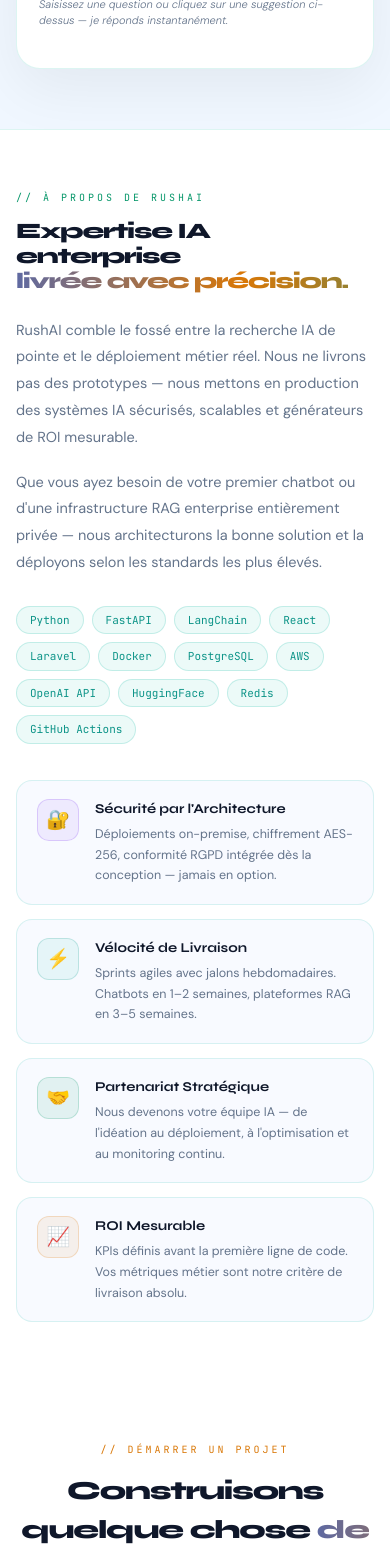
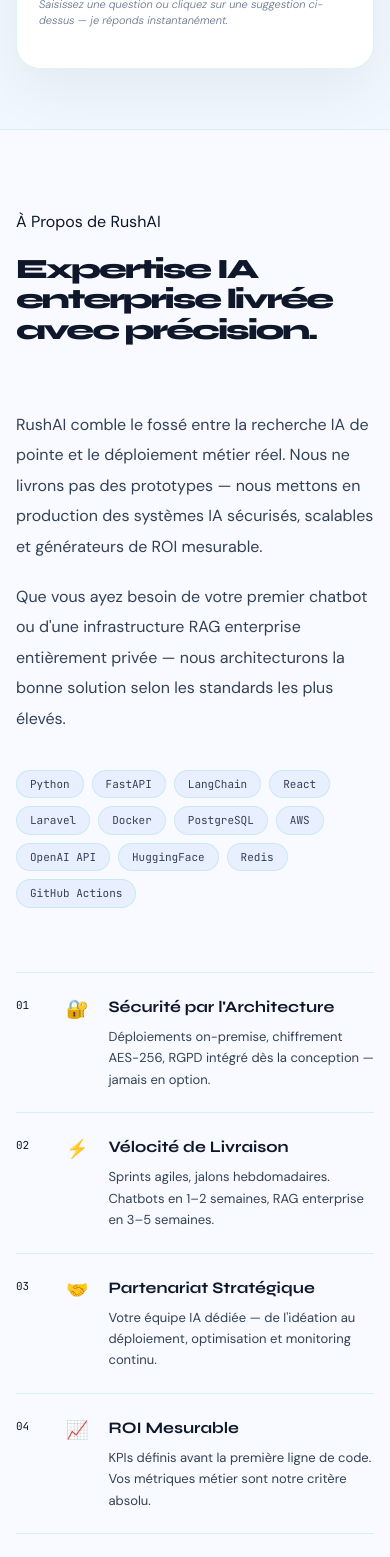
Before and after one commit to Masihullah37/rushai, a React (Vite) app in the folder frontend/: page / in a window 390 px wide. Shown: the part 3480-5037 px from the top of the page. Built offline with nearby package versions, Linux system fonts and the light colour scheme.

Commit message:
Mise à jour du composant About

```diff
--- a/frontend/src/components/About.tsx
+++ b/frontend/src/components/About.tsx
@@ -1,42 +1,89 @@
-// src/components/About.tsx
+
+// ════════════════════════════════════════════════════════════════
+// FILE: src/components/About.tsx — COMPLETE
+// Dark navy blue, word-by-word scroll reveal text
+// ════════════════════════════════════════════════════════════════
+import { useEffect, useRef, useState } from "react";
 import { C } from "../constants/colors";
 
+function WordReveal({ text, style = {} }: { text: string; style?: React.CSSProperties }) {
+  const ref = useRef<HTMLDivElement>(null);
+  const [litCount, setLitCount] = useState(0);
+  const words = text.split(" ");
+  useEffect(() => {
+    const onScroll = () => {
+      if (!ref.current) return;
+      const rect = ref.current.getBoundingClientRect();
+      const progress = Math.max(0, Math.min(1, (window.innerHeight - rect.top) / (window.innerHeight * 0.55)));
+      setLitCount(Math.floor(progress * words.length));
+    };
+    window.addEventListener("scroll", onScroll, { passive: true });
+    onScroll();
+    return () => window.removeEventListener("scroll", onScroll);
+  }, [words.length]);
+  return (
+    <div ref={ref} style={style}>
+      {words.map((word, i) => (
+        <span key={i} style={{ display: "inline", color: i < litCount ? C.textPrim : C.textDim, transition: "color .4s ease" }}>
+          {word}{i < words.length - 1 ? " " : ""}
+        </span>
+      ))}
+    </div>
+  );
+}
+
 export default function About() {
+  const stack = ["Python","FastAPI","LangChain","React","Laravel","Docker","PostgreSQL","AWS","OpenAI API","HuggingFace","Redis","GitHub Actions"];
+  const values = [
+    { n:"01", icon:"🔐", title:"Sécurité par l'Architecture",   desc:"Déploiements on-premise, chiffrement AES-256, RGPD intégré dès la conception — jamais en option." },
+    { n:"02", icon:"⚡", title:"Vélocité de Livraison",          desc:"Sprints agiles, jalons hebdomadaires. Chatbots en 1–2 semaines, RAG enterprise en 3–5 semaines." },
+    { n:"03", icon:"🤝", title:"Partenariat Stratégique",        desc:"Votre équipe IA dédiée — de l'idéation au déploiement, optimisation et monitoring continu." },
+    { n:"04", icon:"📈", title:"ROI Mesurable",                  desc:"KPIs définis avant la première ligne de code. Vos métriques métier sont notre critère absolu." },
+  ];
+
   return (
-    <section id="about" style={{ padding: "clamp(60px,10vw,120px) clamp(16px,4vw,28px)", background: "white", borderTop: `1px solid ${C.border}` }}>
-      <div className="two-col" style={{ maxWidth: 1180, margin: "0 auto", display: "grid", gridTemplateColumns: "1fr 1fr", gap: "clamp(36px,6vw,80px)", alignItems: "center" }}>
+    <section id="about" style={{ background: C.bgDark, padding: "clamp(80px,10vw,120px) clamp(16px,4vw,32px)", borderTop: `1px solid ${C.border}` }}>
+      <div style={{ maxWidth: 1200, margin: "0 auto" }}>
+        <div style={{ marginBottom: 64 }}>
+          <div className="label-chip" style={{ marginBottom: 20 }}>À Propos de RushAI</div>
+          <WordReveal text="Expertise IA enterprise livrée avec précision."
+            style={{ fontFamily: "'Syne',sans-serif", fontSize: "clamp(28px,5vw,60px)", fontWeight: 800, letterSpacing: -2, lineHeight: 1.1, marginBottom: 0 }} />
+        </div>
+
+        <div className="two-col" style={{ display: "grid", gridTemplateColumns: "1fr 1fr", gap: 64, alignItems: "start" }}>
           <div>
-          <div style={{ fontFamily: "'JetBrains Mono',monospace", fontSize: 10, color: C.green, letterSpacing: 3, marginBottom: 14 }}>// À PROPOS DE RUSHAI</div>
-          <h2 style={{ fontFamily: "'Syne',sans-serif", fontSize: "clamp(22px,3.5vw,42px)", fontWeight: 800, color: C.text, marginBottom: 22, letterSpacing: -1.2, lineHeight: 1.15 }}>
-            Expertise IA enterprise<br /><span className="shim">livrée avec précision.</span>
-          </h2>
-          <p style={{ color: C.muted, fontSize: 14.5, lineHeight: 1.85, marginBottom: 18 }}>RushAI comble le fossé entre la recherche IA de pointe et le déploiement métier réel. Nous ne livrons pas des prototypes — nous mettons en production des systèmes IA sécurisés, scalables et générateurs de ROI mesurable.</p>
-          <p style={{ color: C.muted, fontSize: 14.5, lineHeight: 1.85, marginBottom: 30 }}>Que vous ayez besoin de votre premier chatbot ou d'une infrastructure RAG enterprise entièrement privée — nous architecturons la bonne solution et la déployons selon les standards les plus élevés.</p>
+            <p style={{ fontSize: 16, color: C.textSec, lineHeight: 1.9, marginBottom: 20 }}>
+              RushAI comble le fossé entre la recherche IA de pointe et le déploiement métier réel. Nous ne livrons pas des prototypes — nous mettons en production des systèmes IA sécurisés, scalables et générateurs de ROI mesurable.
+            </p>
+            <p style={{ fontSize: 16, color: C.textSec, lineHeight: 1.9, marginBottom: 36 }}>
+              Que vous ayez besoin de votre premier chatbot ou d'une infrastructure RAG enterprise entièrement privée — nous architecturons la bonne solution selon les standards les plus élevés.
+            </p>
             <div style={{ display: "flex", flexWrap: "wrap", gap: 8 }}>
-            {["Python", "FastAPI", "LangChain", "React", "Laravel", "Docker", "PostgreSQL", "AWS", "OpenAI API", "HuggingFace", "Redis", "GitHub Actions"].map(t => (
-              <span key={t} style={{ padding: "5px 13px", borderRadius: 20, background: C.tealBg, border: `1.5px solid ${C.tealLt}33`, fontSize: 11, color: C.teal, fontFamily: "'JetBrains Mono',monospace" }}>{t}</span>
+              {stack.map(t => (
+                <span key={t} style={{ padding: "5px 13px", borderRadius: "100px", background: "rgba(59,130,246,.08)", border: `1px solid ${C.border}`, fontSize: 11, color: C.textSec, fontFamily: "'JetBrains Mono',monospace", transition: "all .2s", cursor: "default" }}
+                  onMouseEnter={e => { (e.currentTarget as HTMLElement).style.background = "rgba(59,130,246,.16)"; (e.currentTarget as HTMLElement).style.color = C.white; (e.currentTarget as HTMLElement).style.borderColor = C.blue; }}
+                  onMouseLeave={e => { (e.currentTarget as HTMLElement).style.background = "rgba(59,130,246,.08)"; (e.currentTarget as HTMLElement).style.color = C.textSec; (e.currentTarget as HTMLElement).style.borderColor = C.border; }}
+                >{t}</span>
               ))}
             </div>
           </div>
-        <div style={{ display: "flex", flexDirection: "column", gap: 14 }}>
-          {[
-            { i: "🔐", c: C.violet, bg: C.violetBg, t: "Sécurité par l'Architecture", d: "Déploiements on-premise, chiffrement AES-256, conformité RGPD intégrée dès la conception — jamais en option." },
-            { i: "⚡", c: C.teal, bg: C.tealBg, t: "Vélocité de Livraison", d: "Sprints agiles avec jalons hebdomadaires. Chatbots en 1–2 semaines, plateformes RAG en 3–5 semaines." },
-            { i: "🤝", c: C.green, bg: C.greenBg, t: "Partenariat Stratégique", d: "Nous devenons votre équipe IA — de l'idéation au déploiement, à l'optimisation et au monitoring continu." },
-            { i: "📈", c: C.gold, bg: C.goldBg, t: "ROI Mesurable", d: "KPIs définis avant la première ligne de code. Vos métriques métier sont notre critère de livraison absolu." },
-          ].map((item, i) => (
-            <div key={i} style={{ display: "flex", gap: 16, padding: "18px 20px", background: "#f8faff", borderRadius: 16, border: `1.5px solid ${C.border}`, transition: "all .2s" }}
-              onMouseEnter={e => { e.currentTarget.style.borderColor = item.c + "55"; e.currentTarget.style.background = item.bg; e.currentTarget.style.boxShadow = `0 6px 24px ${item.c}18`; }}
-              onMouseLeave={e => { e.currentTarget.style.borderColor = C.border; e.currentTarget.style.background = "#f8faff"; e.currentTarget.style.boxShadow = "none"; }}>
-              <div style={{ width: 42, height: 42, borderRadius: 12, background: item.bg, border: `1.5px solid ${item.c}33`, display: "flex", alignItems: "center", justifyContent: "center", fontSize: 19, flexShrink: 0 }}>{item.i}</div>
+
+          <div style={{ borderTop: `1px solid ${C.border}` }}>
+            {values.map((v, i) => (
+              <div key={i} style={{ display: "flex", gap: 20, padding: "22px 0", borderBottom: `1px solid ${C.border}`, transition: "padding .25s", cursor: "default" }}
+                onMouseEnter={e => { (e.currentTarget as HTMLElement).style.paddingLeft = "12px"; }}
+                onMouseLeave={e => { (e.currentTarget as HTMLElement).style.paddingLeft = "0"; }}>
+                <span style={{ fontFamily: "'JetBrains Mono',monospace", fontSize: 11, color: C.textMuted, minWidth: 30, paddingTop: 2 }}>{v.n}</span>
+                <span style={{ fontSize: 18, flexShrink: 0, paddingTop: 1 }}>{v.icon}</span>
                 <div>
-                <div style={{ fontFamily: "'Syne',sans-serif", fontSize: 13.5, fontWeight: 700, color: C.text, marginBottom: 5 }}>{item.t}</div>
-                <div style={{ fontSize: 12.5, color: C.muted, lineHeight: 1.65 }}>{item.d}</div>
+                  <div style={{ fontFamily: "'Syne',sans-serif", fontSize: 16, fontWeight: 700, color: C.white, marginBottom: 7 }}>{v.title}</div>
+                  <div style={{ fontSize: 13, color: C.textSec, lineHeight: 1.65 }}>{v.desc}</div>
                 </div>
               </div>
             ))}
           </div>
         </div>
+      </div>
     </section>
   );
 }
```
Lines whose indentation alone changed are shown as unchanged.
